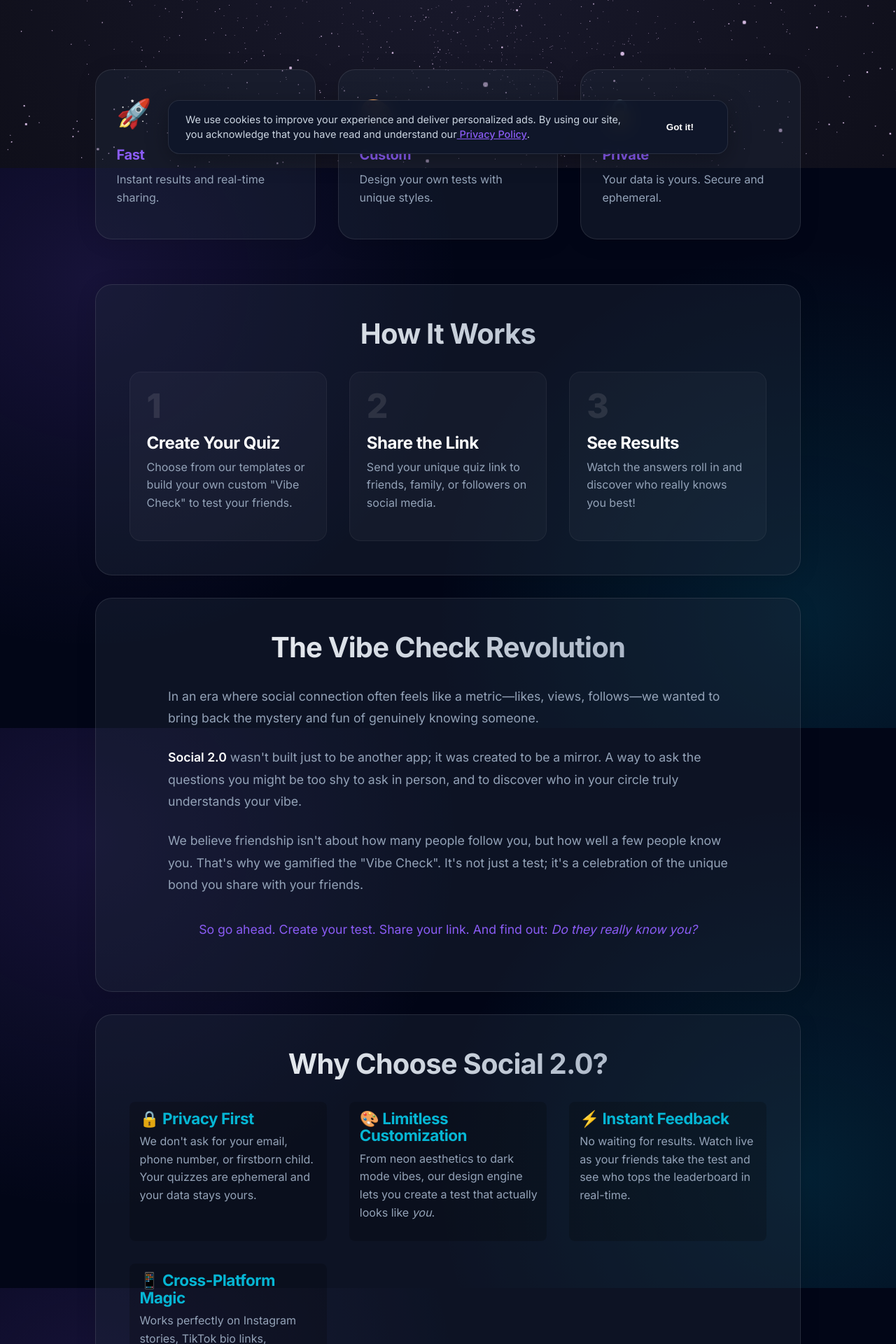
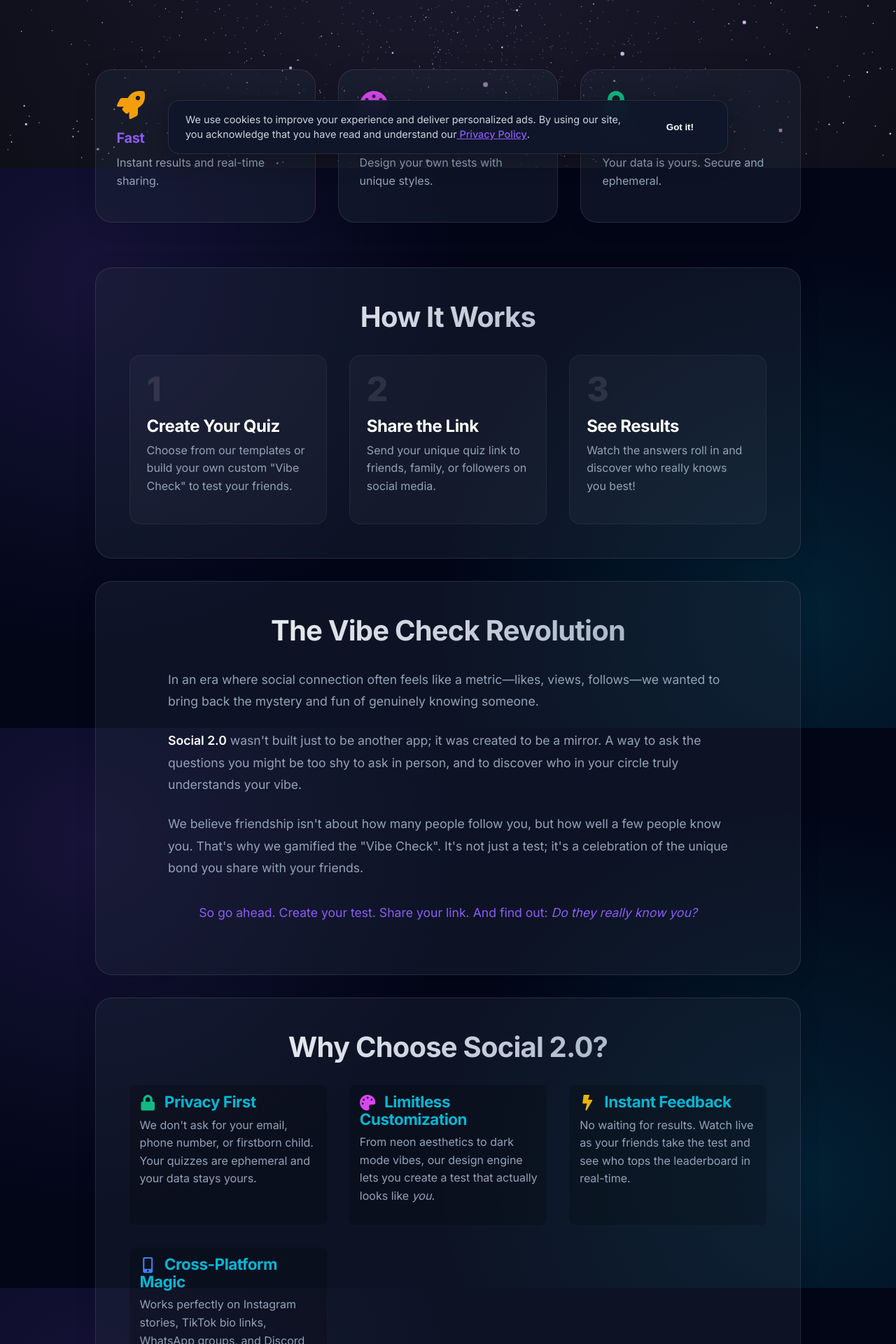
Before and after one commit to bouzakraoui2003/socialGame, a React (Vite) app: page / in a window 1280 px wide. Shown: the part 560-2480 px from the top of the page at 70% size. Built offline with nearby package versions, Linux system fonts and the light colour scheme; no server answers; the database is empty.

Commit message:
commit change some icons on home page

```diff
--- a/src/pages/Home.jsx
+++ b/src/pages/Home.jsx
@@ -1,7 +1,9 @@
 import React, { useState, useEffect } from 'react';
 import { fetchComments, postComment, likeComment } from '../services/commentsService';
 import { useNavigate, Link } from 'react-router-dom';
+import { FaRocket, FaPalette, FaLock, FaBolt, FaMobileAlt } from 'react-icons/fa';
 import './Home.css';
+
 function Home() {
   const [comments, setComments] = useState([]);
   const [newComment, setNewComment] = useState('');
@@ -100,17 +102,17 @@
 
       <div className="features-grid">
         <div className="feature-card glass-panel">
-          <span className="feature-icon">🚀</span>
+          <FaRocket className="feature-icon" style={{ color: '#f59e0b' }} />
           <h3>Fast</h3>
           <p>Instant results and real-time sharing.</p>
         </div>
         <div className="feature-card glass-panel">
-          <span className="feature-icon">🎨</span>
+          <FaPalette className="feature-icon" style={{ color: '#d946ef' }} />
           <h3>Custom</h3>
           <p>Design your own tests with unique styles.</p>
         </div>
         <div className="feature-card glass-panel">
-          <span className="feature-icon">🔒</span>
+          <FaLock className="feature-icon" style={{ color: '#10b981' }} />
           <h3>Private</h3>
           <p>Your data is yours. Secure and ephemeral.</p>
         </div>
@@ -159,19 +161,19 @@
         <h2 className="section-title">Why Choose Social 2.0?</h2>
         <div className="features-detailed">
           <div className="detail-item">
-            <h3>🔒 Privacy First</h3>
+            <h3><FaLock style={{ color: '#10b981', marginRight: '8px', verticalAlign: 'middle' }} /> Privacy First</h3>
             <p>We don't ask for your email, phone number, or firstborn child. Your quizzes are ephemeral and your data stays yours.</p>
           </div>
           <div className="detail-item">
-            <h3>🎨 Limitless Customization</h3>
+            <h3><FaPalette style={{ color: '#d946ef', marginRight: '8px', verticalAlign: 'middle' }} /> Limitless Customization</h3>
             <p>From neon aesthetics to dark mode vibes, our design engine lets you create a test that actually looks like <em>you</em>.</p>
           </div>
           <div className="detail-item">
-            <h3>⚡ Instant Feedback</h3>
+            <h3><FaBolt style={{ color: '#eab308', marginRight: '8px', verticalAlign: 'middle' }} /> Instant Feedback</h3>
             <p>No waiting for results. Watch live as your friends take the test and see who tops the leaderboard in real-time.</p>
           </div>
           <div className="detail-item">
-            <h3>📱 Cross-Platform Magic</h3>
+            <h3><FaMobileAlt style={{ color: '#3b82f6', marginRight: '8px', verticalAlign: 'middle' }} /> Cross-Platform Magic</h3>
             <p>Works perfectly on Instagram stories, TikTok bio links, WhatsApp groups, and Discord servers. One link, everywhere.</p>
           </div>
         </div>
@@ -253,7 +255,7 @@
       </div>
 
 
-    </main>
+    </main >
   );
 }
 
```
